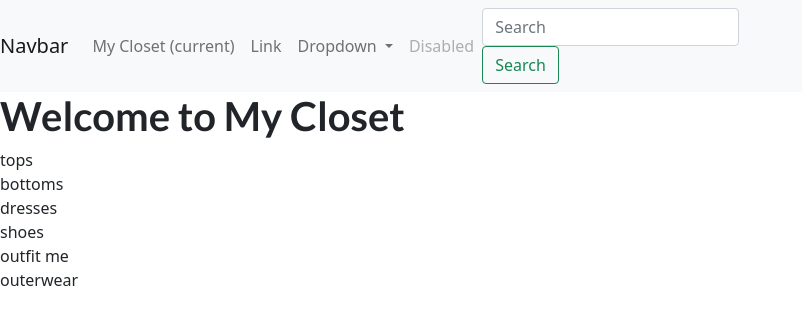
After one commit to davemolk/my_closet, a Django app: template my_closet/wardrobe/templates/wardrobe/index.html in a window 1280 px wide. The commit adds this page. Shown: the top 325 px of the page, without its empty margins (0-802 px from the left). Run offline with Django 3.2, Linux system fonts and the light colour scheme; the template is opened without the code that fills it, so the values that code supplies are empty.

Commit message:
add bootstrap to base.html

```diff
--- /dev/null
+++ b/my_closet/static/app.css
@@ -0,0 +1,48 @@
+@import url('https://fonts.googleapis.com/css2?family=Lato:wght@400;700&family=Open+Sans:wght@400;700&display=swap');
+
+* {
+  box-sizing: border-box;
+}
+
+html {
+  font-family: 'Open Sans', 'Lato', sans-serif;
+}
+
+body {
+  margin: 0;
+}
+
+h1,
+h2,
+h3 {
+  font-family: 'Lato', sans-serif;
+  font-weight: bold;
+}
+
+#main-navigation {
+  width: 100%;
+  height: 5rem;
+  display: flex;
+  justify-content: space-between;
+  align-items: center;
+  padding: 0 10%;
+  position: absolute;
+  top: 0;
+  left: 0;
+}
+
+#main-navigation a {
+  text-decoration: none;
+  color: white;
+  font-weight: bold;
+}
+
+#main-navigation a:hover,
+#main-navigation a:active {
+  color: #cf79f1;
+}
+
+#main-navigation h1 a:hover,
+#main-navigation h1 a:active {
+  color: white;
+}
--- a/my_closet/templates/base.html
+++ b/my_closet/templates/base.html
@@ -6,16 +6,46 @@
   <meta charset="UTF-8">
   <meta name="viewport" content="width=device-width, initial-scale=1.0">
   <title>{% block title %}{% endblock %}</title>
+  <link href="https://cdn.jsdelivr.net/npm/bootstrap@5.0.2/dist/css/bootstrap.min.css" rel="stylesheet" integrity="sha384-EVSTQN3/azprG1Anm3QDgpJLIm9Nao0Yz1ztcQTwFspd3yD65VohhpuuCOmLASjC" crossorigin="anonymous">
   <link rel="stylesheet" href="{% static "app.css" %}">
   {% block css_files %}{% endblock %}
 </head>
 <body>
-  <header id="main-navigation">
-    <h1><a href="{% url "starting-page" %}">Max' Blog</a></h1>
-    <nav>
-      <a href="{% url "posts-page" %}">All Posts</a>
+    <nav class="navbar navbar-expand-lg navbar-light bg-light">
+        <a class="navbar-brand" href="#">Navbar</a>
+        <button class="navbar-toggler" type="button" data-toggle="collapse" data-target="#navbarSupportedContent" aria-controls="navbarSupportedContent" aria-expanded="false" aria-label="Toggle navigation">
+          <span class="navbar-toggler-icon"></span>
+        </button>
+
+        <div class="collapse navbar-collapse" id="navbarSupportedContent">
+          <ul class="navbar-nav mr-auto">
+            <li class="nav-item active">
+              <a class="nav-link" href="{% url "starting-page" %}">My Closet <span class="sr-only">(current)</span></a>
+            </li>
+            <li class="nav-item">
+              <a class="nav-link" href="#">Link</a>
+            </li>
+            <li class="nav-item dropdown">
+              <a class="nav-link dropdown-toggle" href="#" id="navbarDropdown" role="button" data-toggle="dropdown" aria-haspopup="true" aria-expanded="false">
+                Dropdown
+              </a>
+              <div class="dropdown-menu" aria-labelledby="navbarDropdown">
+                <a class="dropdown-item" href="#">Action</a>
+                <a class="dropdown-item" href="#">Another action</a>
+                <div class="dropdown-divider"></div>
+                <a class="dropdown-item" href="#">Something else here</a>
+              </div>
+            </li>
+            <li class="nav-item">
+              <a class="nav-link disabled" href="#" tabindex="-1" aria-disabled="true">Disabled</a>
+            </li>
+          </ul>
+          <form class="form-inline my-2 my-lg-0">
+            <input class="form-control mr-sm-2" type="search" placeholder="Search" aria-label="Search">
+            <button class="btn btn-outline-success my-2 my-sm-0" type="submit">Search</button>
+          </form>
+        </div>
     </nav>
-  </header>
 
   {% block content %}
   {% endblock %}
--- /dev/null
+++ b/my_closet/wardrobe/templates/wardrobe/index.html
@@ -0,0 +1,15 @@
+{% extends "base.html" %}
+
+{% block title %}
+    My Closet
+{% endblock %}
+
+{% block content %}
+    <h1>Welcome to My Closet</h1>
+    <div>tops</div>
+    <div>bottoms</div>
+    <div>dresses</div>
+    <div>shoes</div>
+    <div>outfit me</div>
+    <div>outerwear</div>
+{% endblock %}
--- a/my_closet/wardrobe/urls.py
+++ b/my_closet/wardrobe/urls.py
@@ -0,0 +1,7 @@
+from django.urls import path
+
+from . import views
+
+urlpatterns = [
+    path("", views.starting_page, name="starting-page")
+]
--- a/my_closet/wardrobe/views.py
+++ b/my_closet/wardrobe/views.py
@@ -1,3 +1,6 @@
 from django.shortcuts import render
 
 # Create your views here.
+
+def starting_page(request):
+    return render(request, 'wardrobe/index.html')
```
Also changed, not shown: my_closet/wardrobe/static/wardrobe/index.css (added, +75 -0 lines), my_closet/wardrobe/templates/index.html (deleted).
